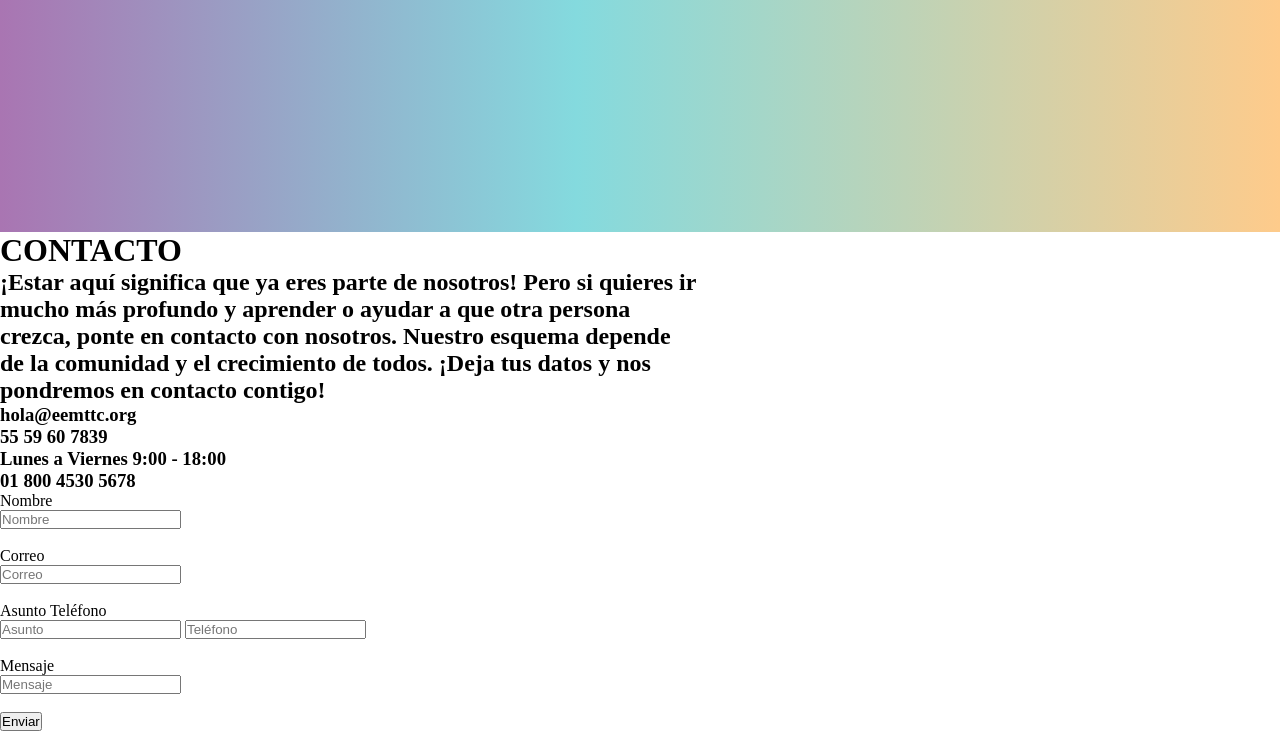
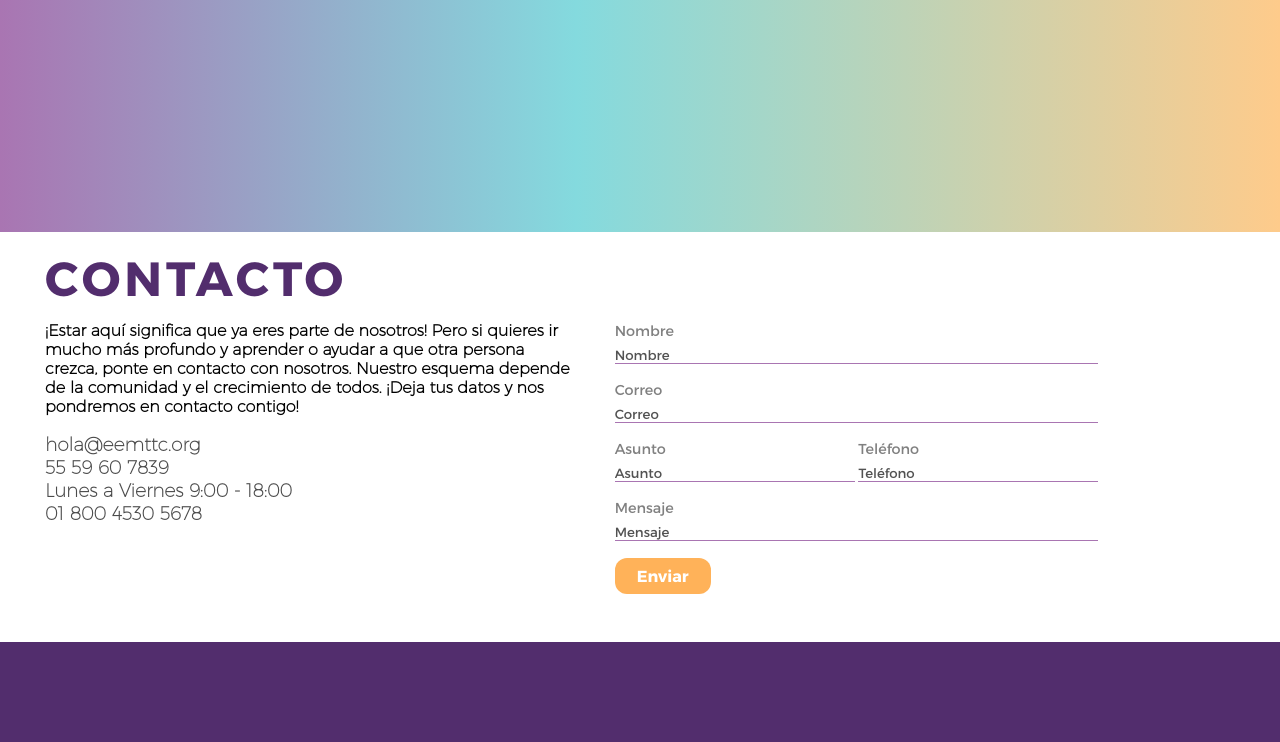
Before and after one commit to Ein-Bebop/ExpoMed, a PHP site: page /public/home.html in a window 1280 px wide. Shown: the part 468-1210 px from the top of the page. Run offline with PHP 8.4, Linux system fonts and the light colour scheme.

Commit message:
correciones

```diff
--- a/styles/style.css
+++ b/styles/style.css
@@ -29,7 +29,31 @@
   src: url("../fonts/Montserrat-Bold.otf") format("opentype");
 }
 
-<<<<<<< HEAD
+@font-face {
+  font-family: MontRegular;
+  src: url("../fonts/Montserrat-Regular.otf") format("opentype");
+}
+
+@font-face {
+  font-family: MontLight;
+  src: url("../fonts/Montserrat-Light.otf") format("opentype");
+}
+
+@font-face {
+  font-family: MontUltraLight;
+  src: url("../fonts/Montserrat-UltraLight.otf") format("opentype");
+}
+
+@font-face {
+  font-family: MontExtraBold;
+  src: url("../fonts/Montserrat-ExtraBold.otf") format("opentype");
+}
+
+@font-face {
+  font-family: MontHair;
+  src: url("../fonts/Montserrat-Hairline.otf") format("opentype");
+}
+
 * {
   margin: 0;
   padding: 0;
@@ -351,39 +375,6 @@
   background: #a975b2;
   background: -webkit-gradient(linear, left top, right top, from(#a975b2), color-stop(45%, #84dade), to(#fecb8b));
   background: linear-gradient(90deg, #a975b2 0%, #84dade 45%, #fecb8b 100%);
-=======
-@font-face {
-  font-family: MontRegular;
-  src: url("../fonts/Montserrat-Regular.otf") format("opentype");
->>>>>>> c991879096c67286280460090376eab35de73cdd
-}
-
-@font-face {
-  font-family: MontLight;
-  src: url("../fonts/Montserrat-Light.otf") format("opentype");
-}
-
-@font-face {
-  font-family: MontUltraLight;
-  src: url("../fonts/Montserrat-UltraLight.otf") format("opentype");
-}
-
-@font-face {
-  font-family: MontExtraBold;
-  src: url("../fonts/Montserrat-ExtraBold.otf") format("opentype");
-}
-
-@font-face {
-  font-family: MontHair;
-  src: url("../fonts/Montserrat-Hairline.otf") format("opentype");
-}
-
-.home-bienestar {
-  height: 700px;
-  width: 100%;
-  background: #a975b2;
-  background: -webkit-gradient(linear, left top, right top, from(#a975b2), color-stop(45%, #84dade), to(#fecb8b));
-  background: linear-gradient(90deg, #a975b2 0%, #84dade 45%, #fecb8b 100%);
 }
 
 #header {
```
Also changed, not shown: 1 other file.
